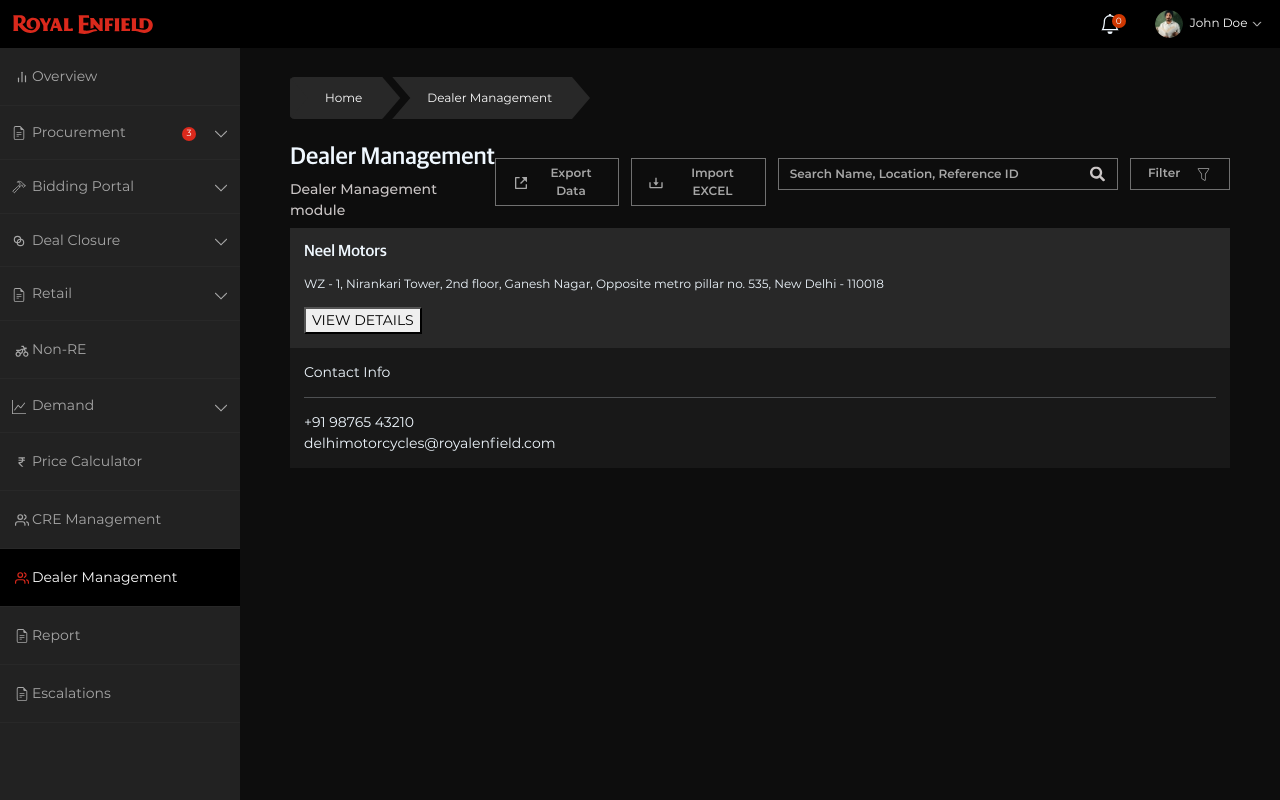
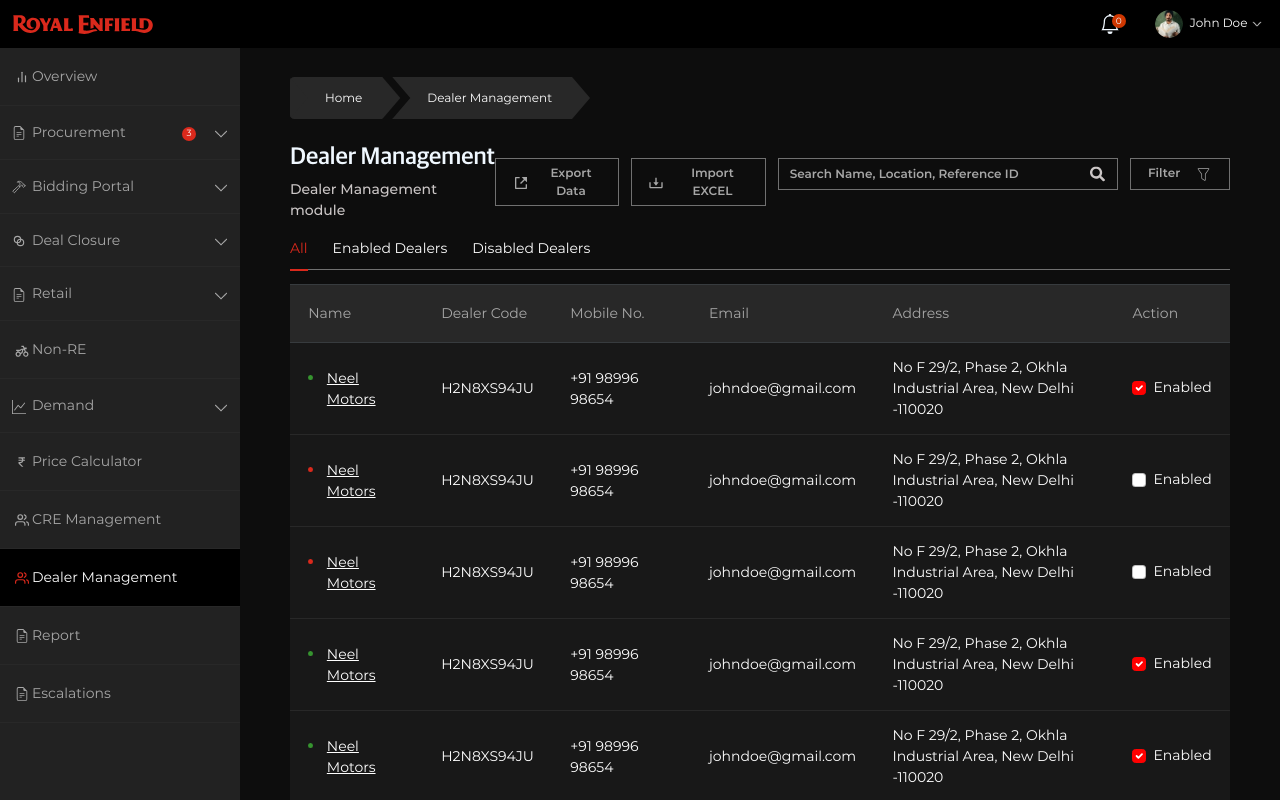
Before and after one commit to nakulsharma95/re-vintage-dashboard-dummy, a Next.js app: page /dealer-management in a window 1280 px wide. Shown: the top 800 px of the page. Built offline with nearby package versions, Linux system fonts and the light colour scheme.

Commit message:
FIX: dealer page

```diff
--- a/pages/dealer-management/index.jsx
+++ b/pages/dealer-management/index.jsx
@@ -9,7 +9,7 @@ import OutlineButton from '../../components/common/buttons/OutlineButton';
 import DealerTable from '../../components/dealer-management/dealerTable';
 import FilterButton from '../../components/common/filterButton';
 import EmptyState from '../../components/emptyState';
-import MobileDealerCard from '../../components/dealer-management/mobileDealerCard';
+// import MobileDealerCard from '../../components/dealer-management/mobileDealerCard';
 
 function DealerManagement() {
   return (
@@ -26,8 +26,8 @@ function DealerManagement() {
         <FilterButton />
       </HeaderPrimary>
 
-      <MobileDealerCard />
-      {/* <div className="custom-tab-style">
+      {/* <MobileDealerCard /> */}
+      <div className="custom-tab-style">
         <Tabs
           className="mb-3"
           defaultActiveKey="title1"
@@ -49,7 +49,7 @@ function DealerManagement() {
             />
           </Tab>
         </Tabs>
-      </div> */}
+      </div>
     </div>
   );
 }
```
